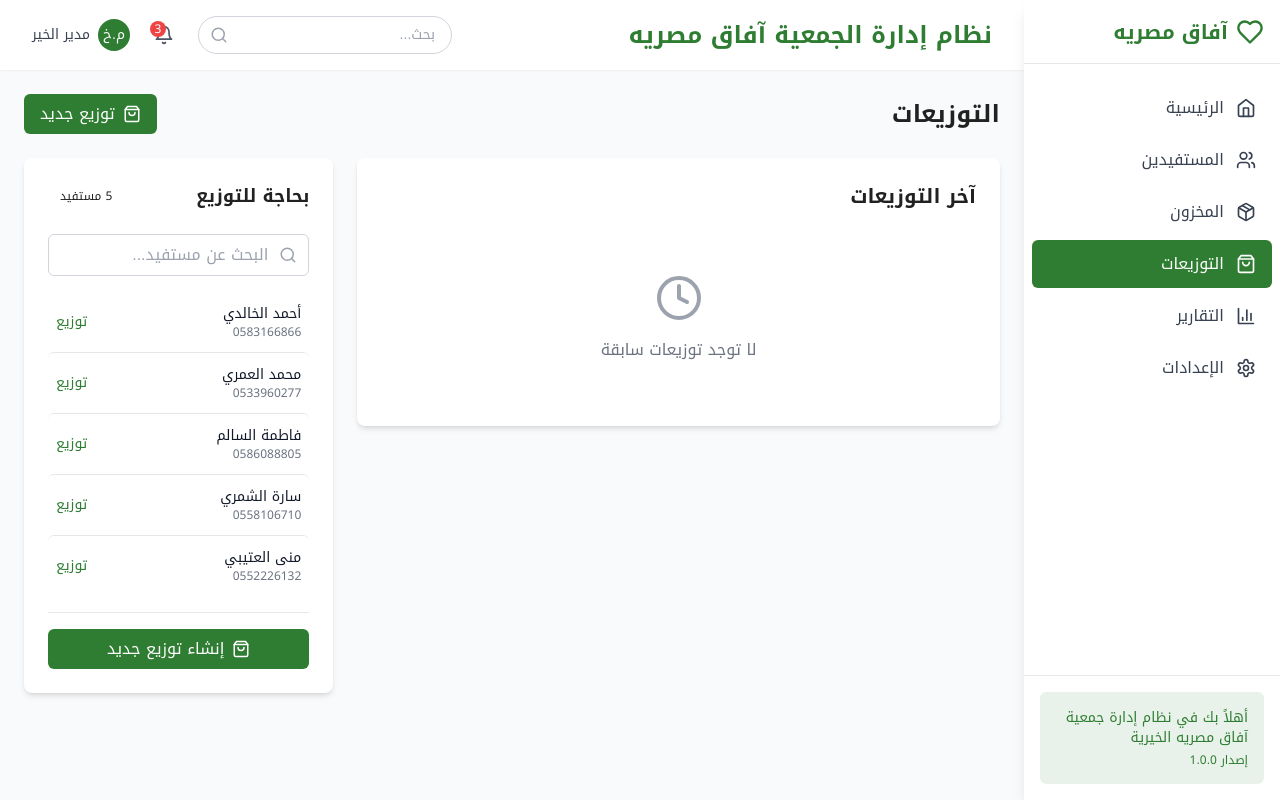
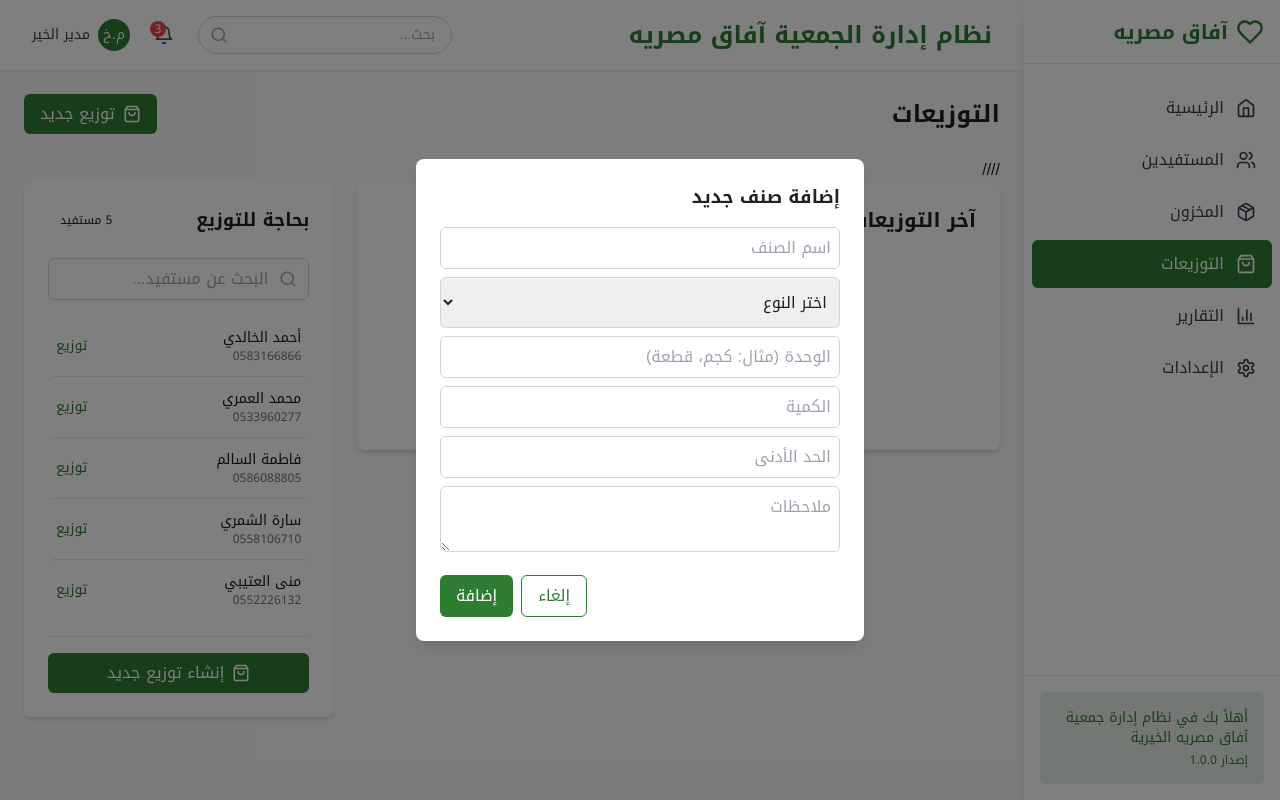
Before and after one commit to ELWAZEIR/Charity, a React (Vite) app: page /distribution in a window 1280 px wide. Both pictures are taken after a click on the button "توزيع جديد". Built offline with nearby package versions, Linux system fonts and the light colour scheme.

Commit message:
ubpate distribution

```diff
--- a/package.json
+++ b/package.json
@@ -10,6 +10,7 @@
     "preview": "vite preview"
   },
   "dependencies": {
+    "axios": "^1.10.0",
     "date-fns": "^2.30.0",
     "lucide-react": "^0.344.0",
     "react": "^18.3.1",
--- a/src/pages/Distribution.tsx
+++ b/src/pages/Distribution.tsx
@@ -2,11 +2,13 @@ import React, { useState } from 'react';
 import { Clock, Users, Filter, Search, ShoppingBag } from 'lucide-react';
 import { useDistributionStore } from '../stores/distributionStore';
 import { useBeneficiaryStore } from '../stores/beneficiaryStore';
+import { useInventoryStore } from '../stores/inventoryStore';
 
 const Distribution: React.FC = () => {
   const { distributions, getRecentDistributions } = useDistributionStore();
   const { beneficiaries, getBeneficiaryById } = useBeneficiaryStore();
   const [searchQuery, setSearchQuery] = useState('');
+  const [showDistributions, setShowDistributions] = useState(false);
 
   const recentDistributions = getRecentDistributions(20);
 
@@ -40,11 +42,69 @@ const Distribution: React.FC = () => {
       <div className="flex flex-col md:flex-row md:items-center md:justify-between mb-6">
         <h1 className="text-2xl font-bold mb-4 md:mb-0">التوزيعات</h1>
 
-        <button className="btn-primary flex items-center justify-center">
+        <button onClick={() => setShowDistributions(!showDistributions)} className="btn-primary flex items-center justify-center">
           <ShoppingBag size={18} className="ml-2" />
           توزيع جديد
         </button>
       </div>
+      //
+{showDistributions && (
+  <div className="fixed inset-0 bg-black bg-opacity-50 flex items-center justify-center z-50">
+    <div className="bg-white rounded-lg shadow-lg p-6 w-full max-w-md">
+      <h2 onClick={() => setShowDistributions(true)} className="text-lg font-bold mb-4">إضافة صنف جديد</h2>
+      <form
+        onSubmit={(e) => {
+          e.preventDefault();
+          const target = e.target as any;
+          const name = target.name.value;
+          const type = target.type.value;
+          const unit = target.unit.value;
+          const quantity = parseInt(target.quantity.value, 10);
+          const minimumLevel = parseInt(target.minimumLevel.value, 10);
+          const notes = target.notes.value;
+
+          useInventoryStore.getState().addItem({
+            name,
+            type,
+            unit,
+            quantity,
+            minimumLevel,
+            notes,
+          });
+
+          setShowDistributions(false);
+        }}
+      >
+        <input name="name" placeholder="اسم الصنف" className="input-field mb-2 w-full" required />
+
+        <select name="type" className="input-field mb-2 w-full" required>
+          <option value="">اختر النوع</option>
+          <option value="food">مواد غذائية</option>
+          <option value="non-food">مواد غير غذائية</option>
+        </select>
+
+        <input name="unit" placeholder="الوحدة (مثال: كجم، قطعة)" className="input-field mb-2 w-full" required />
+        <input name="quantity" type="number" placeholder="الكمية" className="input-field mb-2 w-full" required />
+        <input name="minimumLevel" type="number" placeholder="الحد الأدنى" className="input-field mb-2 w-full" required />
+        <textarea name="notes" placeholder="ملاحظات" className="input-field mb-4 w-full" />
+
+        <div className="flex justify-end gap-2">
+          <button
+            type="button"
+            onClick={() => setShowDistributions(false)}
+            className="btn-outline"
+          >
+            إلغاء
+          </button>
+          <button type="submit" className="btn-primary">
+            إضافة
+          </button>
+        </div>
+      </form>
+    </div>
+  </div>
+)}
+      //
 
       <div className="grid grid-cols-1 lg:grid-cols-3 gap-6">
         <div className="lg:col-span-2">
@@ -172,7 +232,7 @@ const Distribution: React.FC = () => {
             )}
 
             <div className="mt-4 pt-4 border-t border-gray-200">
-              <button className="w-full btn-primary flex items-center justify-center">
+              <button onClick={() => setShowDistributions(true)} className="w-full btn-primary flex items-center justify-center">
                 <ShoppingBag size={18} className="ml-2" />
                 إنشاء توزيع جديد
               </button>
--- a/src/pages/Inventory.tsx
+++ b/src/pages/Inventory.tsx
@@ -162,7 +162,7 @@ const Inventory = () => {
 {showAddModal && (
   <div className="fixed inset-0 bg-black bg-opacity-50 flex items-center justify-center z-50">
     <div className="bg-white rounded-lg shadow-lg p-6 w-full max-w-md">
-      <h2 className="text-lg font-bold mb-4">إضافة صنف جديد</h2>
+      <h2 onClick={() => setShowAddModal(true)} className="text-lg font-bold mb-4">إضافة صنف جديد</h2>
       <form
         onSubmit={(e) => {
           e.preventDefault();
@@ -422,7 +422,7 @@ const Inventory = () => {
           <div className="text-gray-500 mb-4">
             لا توجد أصناف تطابق معايير البحث
           </div>
-          <button className="btn-primary inline-flex items-center">
+          <button onClick={() => setShowAddModal(true)} className="btn-primary inline-flex items-center">
             <Plus size={18} className="ml-2" />
             إضافة صنف جديد
           </button>
--- a/src/stores/beneficiaryStore.ts
+++ b/src/stores/beneficiaryStore.ts
@@ -19,6 +19,8 @@ interface BeneficiaryState {
 const generateDemoData = (): Beneficiary[] => {
   const categories: BeneficiaryCategory[] = ['orphans', 'a', 'b'];
   const maritalStatuses: MaritalStatus[] = ['single', 'married', 'divorced', 'widowed'];
+
+
   const names = [
     { first: 'أحمد', second: 'محمد', third: 'علي', last: 'الخالدي' },
     { first: 'محمد', second: 'عبدالله', third: 'أحمد', last: 'العمري' },
--- a/src/stores/inventoryStore.ts
+++ b/src/stores/inventoryStore.ts
@@ -18,6 +18,7 @@ interface InventoryState {
 
 // Generate some demo data
 const generateDemoInventory = (): InventoryItem[] => {
+
   const foodItems = [
     { name: 'لحمة', type: 'food', unit: 'كجم', min: 50 },
     { name: 'فراخ', type: 'food', unit: 'كجم', min: 100 },
```
Also changed, not shown: src/stores/distributionStore.ts (line endings or trailing spaces), 1 other file (tests, documents, lock files or other folders).
